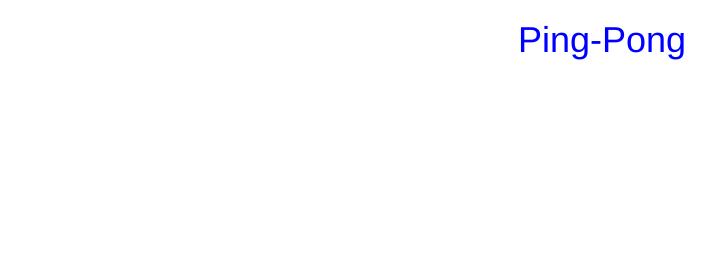
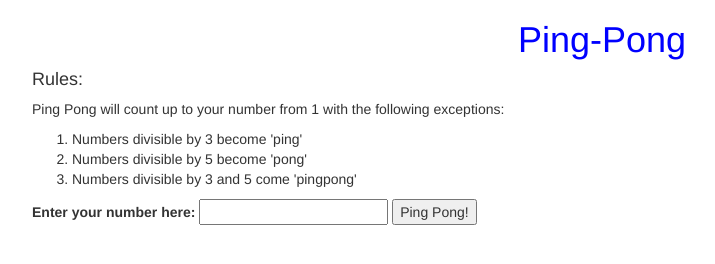
Before and after one commit to eddy939/projectPingpong, a plain HTML site: page index.html in a window 1280 px wide. Shown: the whole page, without its empty margins (38-753 px from the left). Drawn offline with Linux system fonts and the light colour scheme.

Commit message:
add front end framework to index.html to include classes to be used in javascript code

```diff
--- a/index.html
+++ b/index.html
@@ -12,8 +12,31 @@
   <title>Ping Pong By Eddy Onyango</title>
 </head>
 <body>
-  <div class="title">
+  <div class="container">
       <h1>Ping-Pong</h1>
+
+      <h4>Rules:</h4>
+  <p>
+    Ping Pong will count up to your number from 1 with the following exceptions:</p>
+    <ol>
+      <li>Numbers divisible by 3 become 'ping'</li>
+      <li>Numbers divisible by 5 become 'pong'</li>
+      <li>Numbers divisible by 3 and 5 come 'pingpong'</li>
+    </ol>
+
+<div class="form-group">
+  <form id="userInput" action="index.html" method="get">
+    <label for="userNumber">Enter your number here:</label>
+    <input id="countTo" type="number" name="number" value="">
+    <button type="submit" name="button">Ping Pong!</button>
+  </form>
+</div>
+<div class="output">
+  <ul id="output">
+</ul>
+</div>
+
+
   </div>
 
 
```
